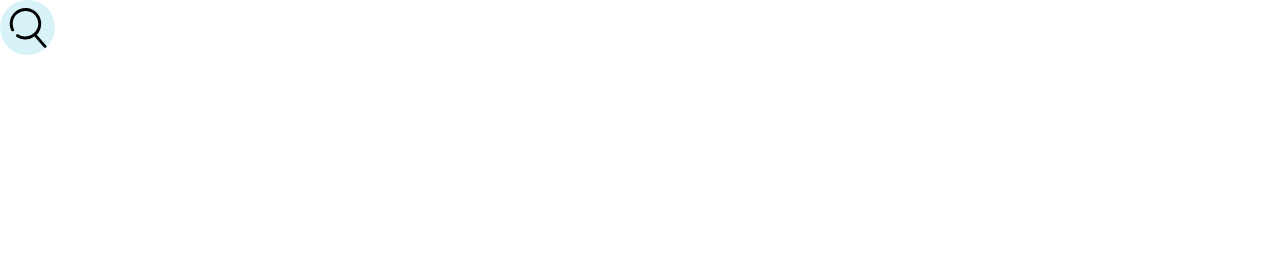
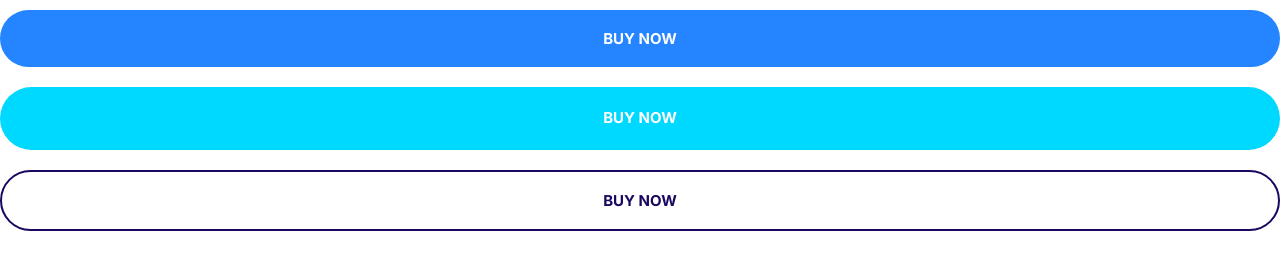
Before and after one commit to khg97/khg97, a plain HTML site: page index.html in a window 1280 px wide. Drawn offline with Linux system fonts and the light colour scheme.

Commit message:
btn making.

```diff
--- a/css/styles.css
+++ b/css/styles.css
@@ -4,6 +4,11 @@
   --color-accent: #ff3400;
   --color-headings: #1b0760;
   --color-body: #918ca4;
+}
+*,
+*::after,
+*::before {
+  box-sizing: border-box;
 }
 /* Typography */
 html {
@@ -147,3 +152,56 @@ a {
   justify-content: center;
   align-items: center;
 }
+/*buttons*/
+.btn {
+  border-radius: 40px;
+  border: 0;
+  cursor: pointer;
+  font-size: 1.8rem;
+  font-weight: 600;
+  margin: 1rem 0;
+  padding: 2rem 3rem;
+  text-transform: uppercase;
+  white-space: nowrap;
+  text-align: center;
+}
+
+.btn--primary {
+  background: var(--color-primary);
+  color: #fff;
+}
+.btn--primary:hover {
+  background: #3a8ffd;
+}
+.btn--secondary {
+  background: var(--color-secondary);
+  color: #fff;
+}
+.btn--secondary:hover {
+  background: #00c8eb;
+}
+.btn--accent {
+  background: var(--color-accent);
+  color: #fff;
+}
+.btn--accent:hover {
+  background: #bb2702;
+}
+.btn--block {
+  width: 100%;
+  display: inline-block;
+}
+.btn--outline {
+  background: #fff;
+  color: var(--color-headings);
+  border: 2px solid var(--color-headings);
+}
+.btn--outline:hover {
+  background: var(--color-headings);
+  color: #fff;
+}
+@media screen and (min-width: 1024px) {
+  .btn {
+    font-size: 1.5rem;
+  }
+}
--- a/index.html
+++ b/index.html
@@ -15,10 +15,8 @@
     <link rel="stylesheet" href="css/styles.css" />
   </head>
   <body>
-    <span class="icon-container">
-      <svg class="icon">
-        <use xlink:href="images/sprite.svg#search"></use>
-      </svg>
-    </span>
+    <button class="btn btn--primary btn--block">buy now</button>
+    <a href="#" class="btn btn--secondary btn--block">buy now</a>
+    <button class="btn btn--outline btn--block">buy now</button>
   </body>
 </html>
```
Also changed, not shown: components/btn.html (added, +3 -0 lines).
